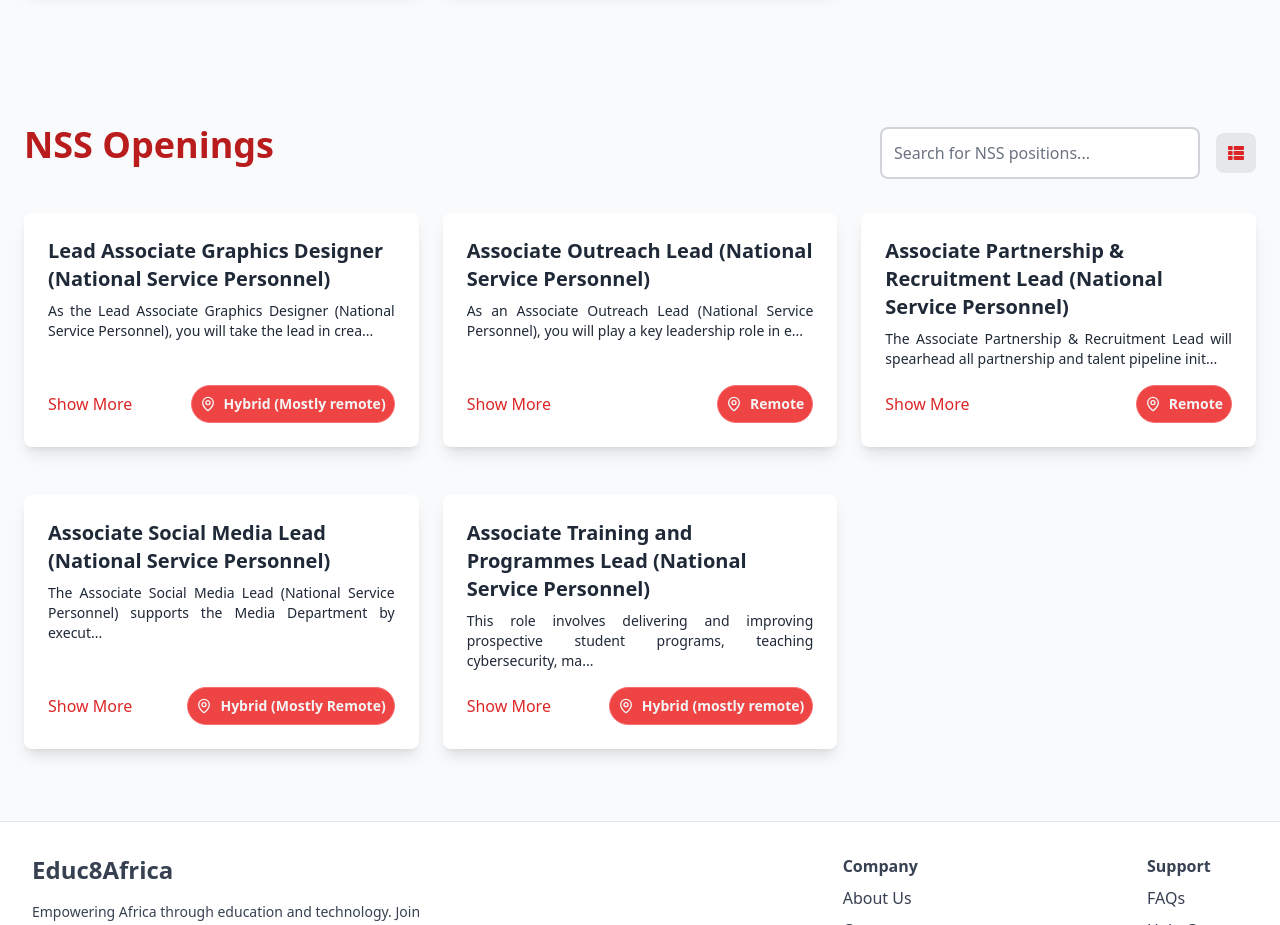
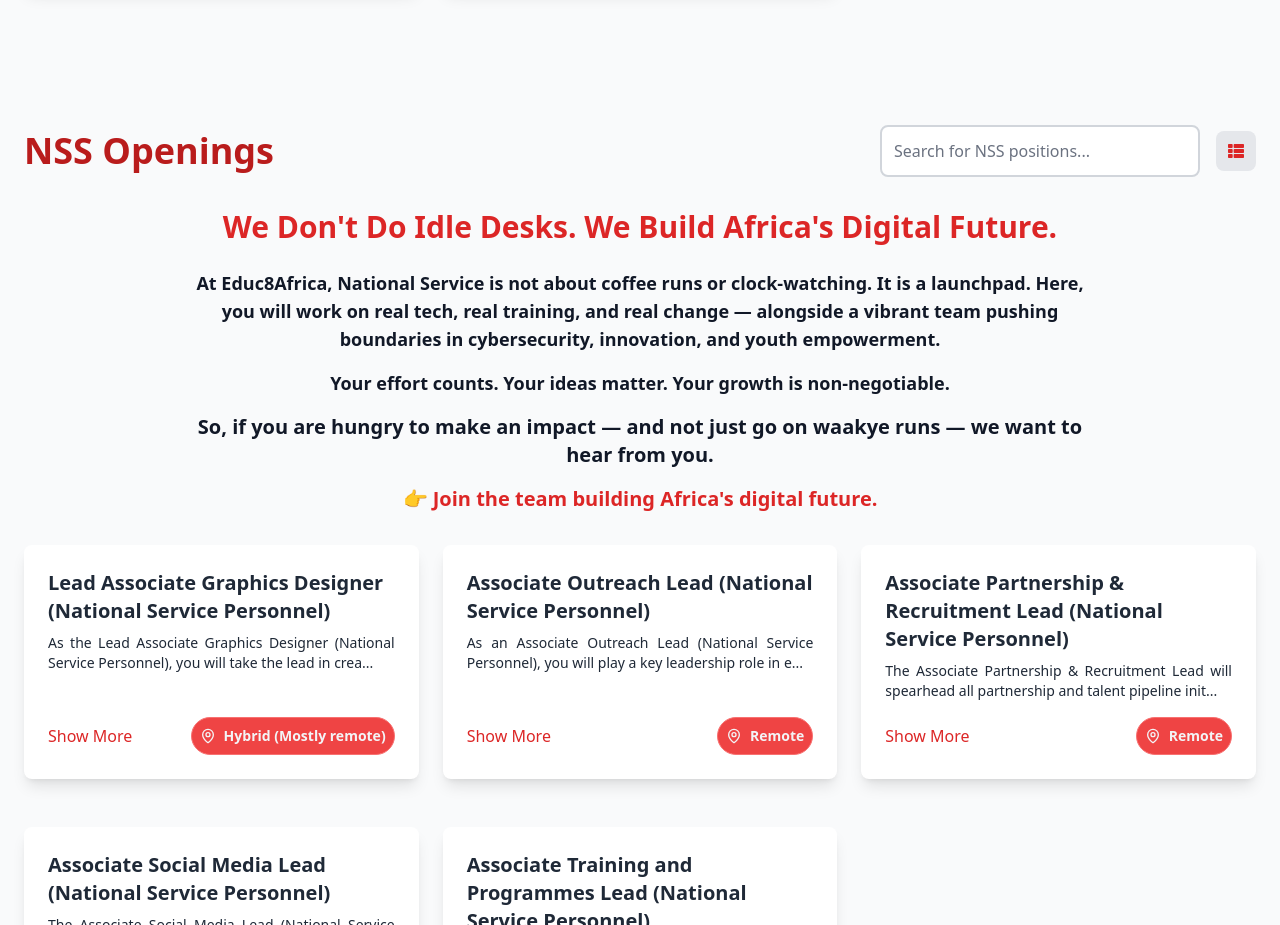
Before and after one commit to Anonymous-Roys/Educ8Africa, a React (Vite) app: page / in a window 1280 px wide. Shown: the part 3660-4585 px from the top of the page. Built offline with nearby package versions, Linux system fonts and the light colour scheme.

Commit message:
`feat: Update NssBoard component with new layout and content`

```diff
--- a/src/component/NssBoard.jsx
+++ b/src/component/NssBoard.jsx
@@ -29,12 +29,15 @@
 
   return (
     <div id="nsslist" className={`mt-4 max-w-7xl mx-auto py-6 sm:py-8 lg:py-12 px-2 sm:px-4 lg:px-6 transition-all duration-500 ${darkMode ? 'bg-gray-900 text-white' : ' text-gray-900'}`}>
-      {/* Search Bar and Layout Toggle */}
-      <div className="flex flex-col items-center justify-between mb-6 sm:mb-8 space-y-4 sm:space-y-0 sm:flex-row">
-        <h1 className={`text-2xl sm:text-3xl lg:text-4xl font-bold text-red-700 mb-2 sm:mb-4 text-center sm:text-left`}>
+      {/* Header with Search Bar and Layout Toggle */}
+      <div className="flex flex-col sm:flex-row sm:items-center sm:justify-between mb-6 sm:mb-8 space-y-4 sm:space-y-0">
+        {/* Section Header */}
+        <h1 className={`text-2xl sm:text-3xl lg:text-4xl font-bold text-red-700 text-center sm:text-left`}>
           NSS Openings
         </h1>
-        <div className="flex items-center space-x-2 sm:space-x-4 w-full sm:w-auto">
+
+        {/* Search Bar and Layout Toggle */}
+        <div className="flex items-center space-x-2 sm:space-x-4 justify-center sm:justify-end w-full sm:w-auto">
           <input
             type="text"
             placeholder="Search for NSS positions..."
@@ -50,6 +53,28 @@
           >
             {isGridView ? <FaThList className="text-red-600 text-sm sm:text-base" /> : <FaThLarge className="text-red-600 text-sm sm:text-base" />}
           </button>
+        </div>
+      </div>
+
+      {/* Intro Statement */}
+      <div className="max-w-4xl mx-auto text-center mb-6 sm:mb-8">
+        <h2 className="text-xl sm:text-2xl lg:text-3xl font-bold mb-6 text-red-600">
+          We Don't Do Idle Desks. We Build Africa's Digital Future.
+        </h2>
+        <div className="space-y-4 text-base sm:text-lg leading-relaxed">
+          <p className="font-semibold">
+            At Educ8Africa, National Service is not about coffee runs or clock-watching. It is a launchpad.
+            Here, you will work on real tech, real training, and real change — alongside a vibrant team pushing boundaries in cybersecurity, innovation, and youth empowerment.
+          </p>
+          <p className="font-semibold">
+            Your effort counts. Your ideas matter. Your growth is non-negotiable.
+          </p>
+          <p className="font-bold text-lg sm:text-xl">
+            So, if you are hungry to make an impact — and not just go on waakye runs — we want to hear from you.
+          </p>
+          <p className="font-bold text-lg sm:text-xl text-red-600">
+            👉 Join the team building Africa's digital future.
+          </p>
         </div>
       </div>
 
```
